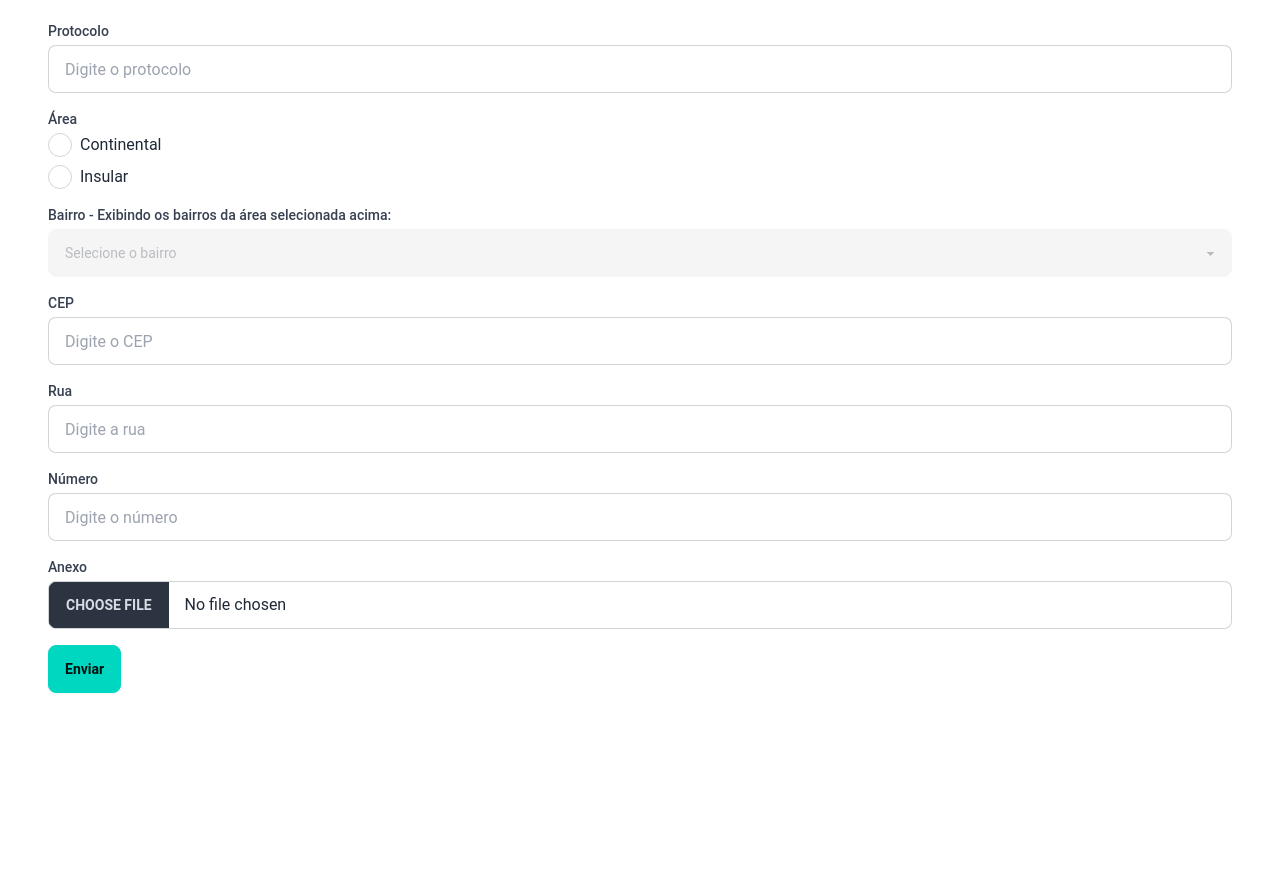
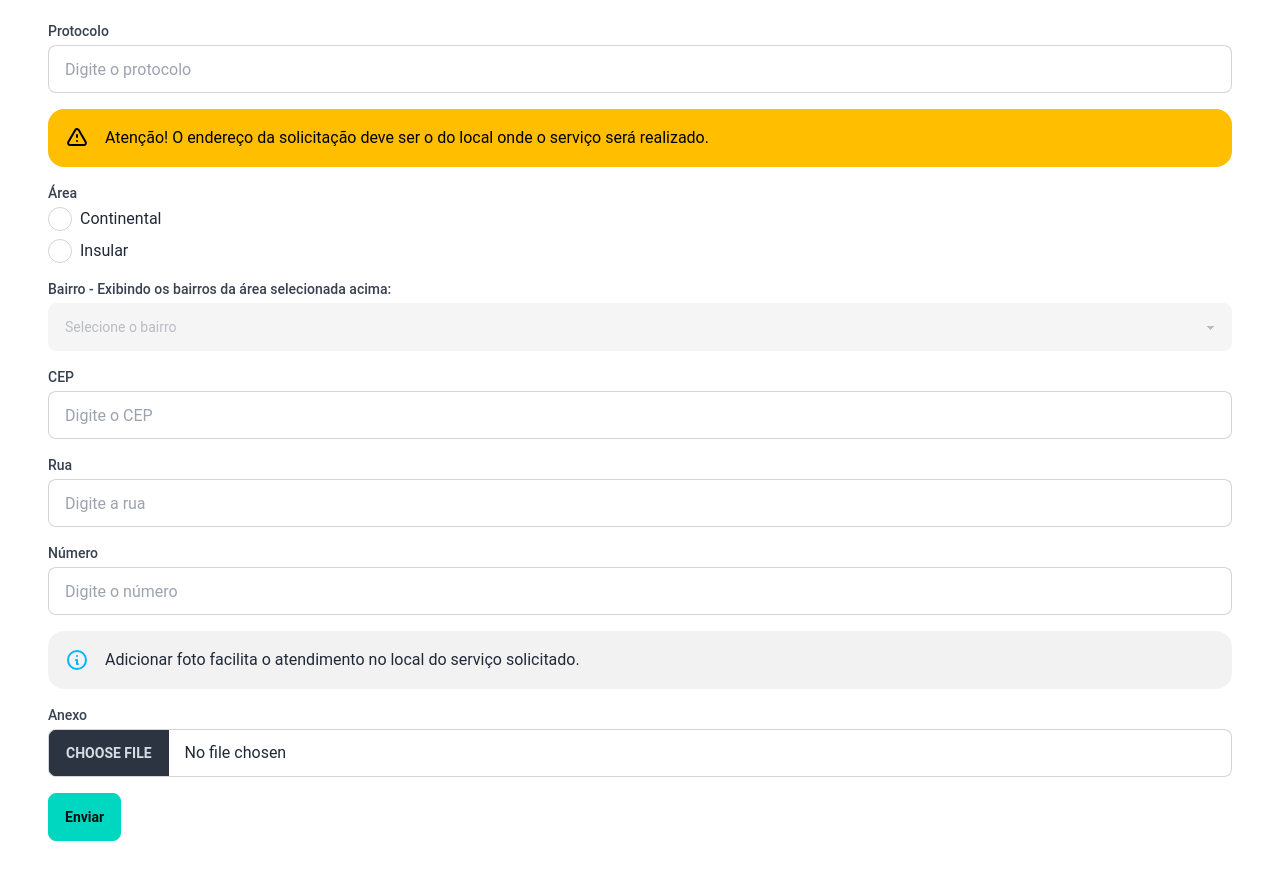
Before and after one commit to camilabr74/HTML_PI_2, a React (Vite) app: page /service-request in a window 1280 px wide. Shown: the part 292-1172 px from the top of the page. Before the commit the page ends 1033 px from the top, so only its background shows below. Built offline with nearby package versions, Linux system fonts and the light colour scheme.

Commit message:
add: adiciona alert e info sobre local de onde o serviço irá ser solicitado, e info sobre adição de imagem

```diff
--- a/src/pages/Citizen/ServiceRequest.jsx
+++ b/src/pages/Citizen/ServiceRequest.jsx
@@ -74,7 +74,9 @@
 
 
   return (
+
     <BaseForm onSubmit={handleFormSubmit}>
+
       <div>
         <label htmlFor="servico" className="block text-sm font-medium text-gray-700">Serviço</label>
         <input
@@ -112,6 +114,21 @@
           className="input input-bordered w-full mt-1"
           required
         />
+      </div>
+
+      <div role="alert" className="alert alert-warning">
+        <svg
+          xmlns="http://www.w3.org/2000/svg"
+          className="h-6 w-6 shrink-0 stroke-current"
+          fill="none"
+          viewBox="0 0 24 24">
+          <path
+            strokeLinecap="round"
+            strokeLinejoin="round"
+            strokeWidth="2"
+            d="M12 9v2m0 4h.01m-6.938 4h13.856c1.54 0 2.502-1.667 1.732-3L13.732 4c-.77-1.333-2.694-1.333-3.464 0L3.34 16c-.77 1.333.192 3 1.732 3z" />
+        </svg>
+        <span>Atenção! O endereço da solicitação deve ser o do local onde o serviço será realizado.</span>
       </div>
 
       <div>
@@ -207,6 +224,22 @@
         />
       </div>
 
+      <div role="alert" className="alert">
+        <svg
+          xmlns="http://www.w3.org/2000/svg"
+          fill="none"
+          viewBox="0 0 24 24"
+          className="stroke-info h-6 w-6 shrink-0">
+          <path
+            strokeLinecap="round"
+            strokeLinejoin="round"
+            strokeWidth="2"
+            d="M13 16h-1v-4h-1m1-4h.01M21 12a9 9 0 11-18 0 9 9 0 0118 0z"></path>
+        </svg>
+        <span>Adicionar foto facilita o atendimento no local do serviço solicitado.</span>
+
+      </div>
+
       <div>
         <label htmlFor="anexo" className="block text-sm font-medium text-gray-700">Anexo</label>
         <input
```
